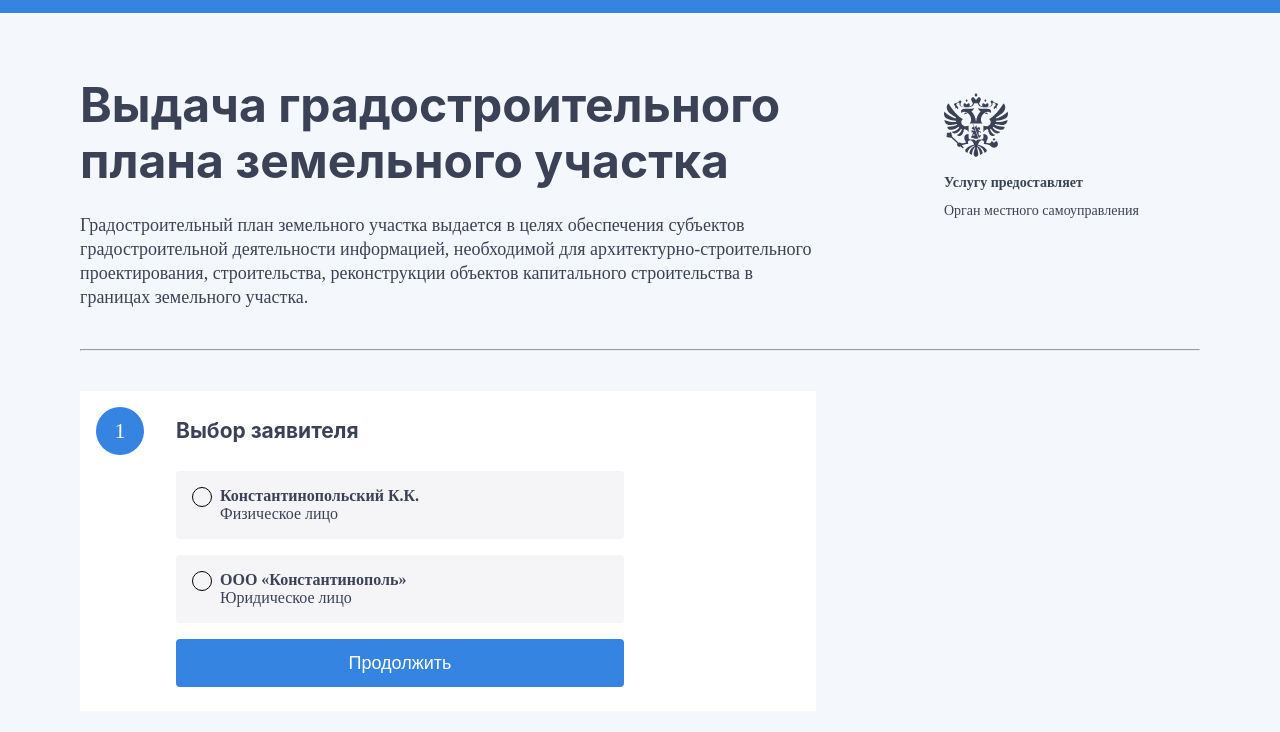
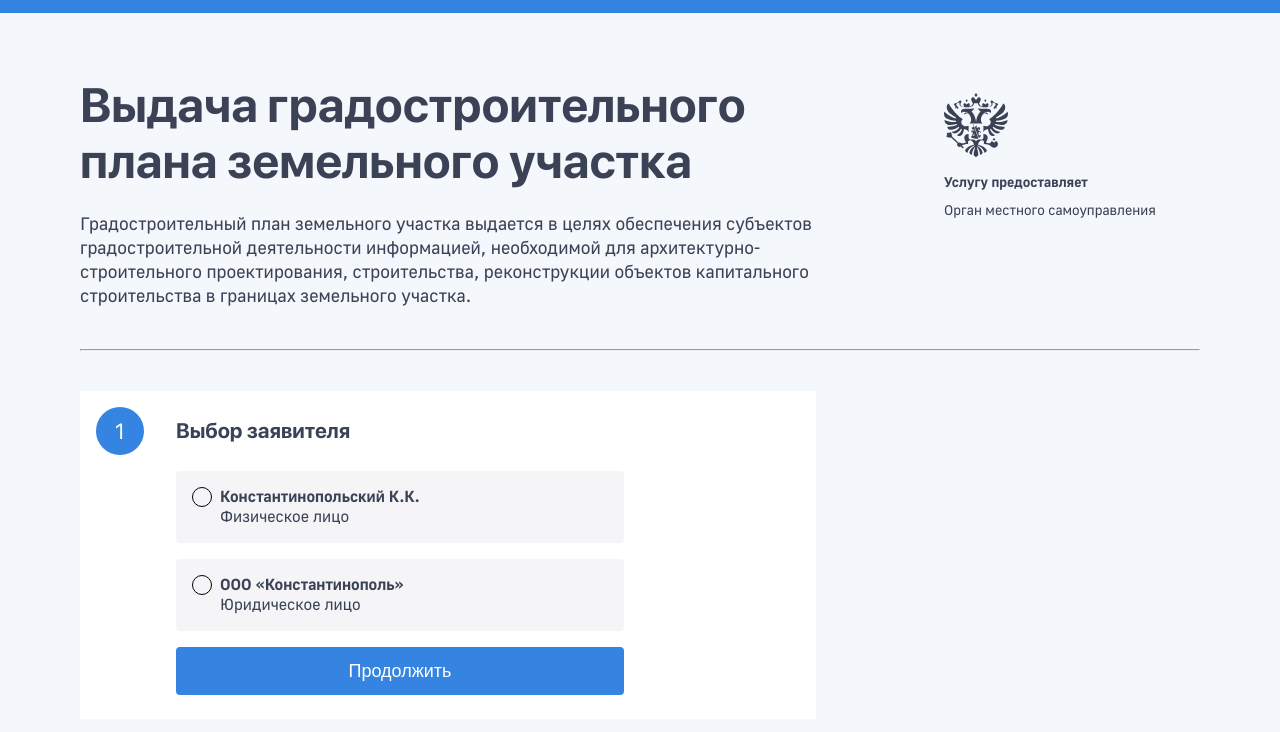
Before and after one commit to Goodbish/Reactive-Media, a plain HTML site: page index.html in a window 1280 px wide. Shown: the part 75-807 px from the top of the page. Drawn offline with Linux system fonts and the light colour scheme; the site is published under a folder, as on GitHub Pages, so addresses that start at the root find nothing.

Commit message:
fix: add proper link to fonts

```diff
--- a/index.html
+++ b/index.html
@@ -5,7 +5,7 @@
     <meta http-equiv="X-UA-Compatible" content="IE=edge">
     <meta name="viewport" content="width=device-width, initial-scale=1.0">
     <title>Услуги и сервисы Пермского края</title>
-    <link rel="stylesheet" href="/assets/fonts.css">
+    <link rel="stylesheet" href="./assets/fonts.css">
     <link rel="stylesheet" href="index.css">
 </head>
 <body>
```
